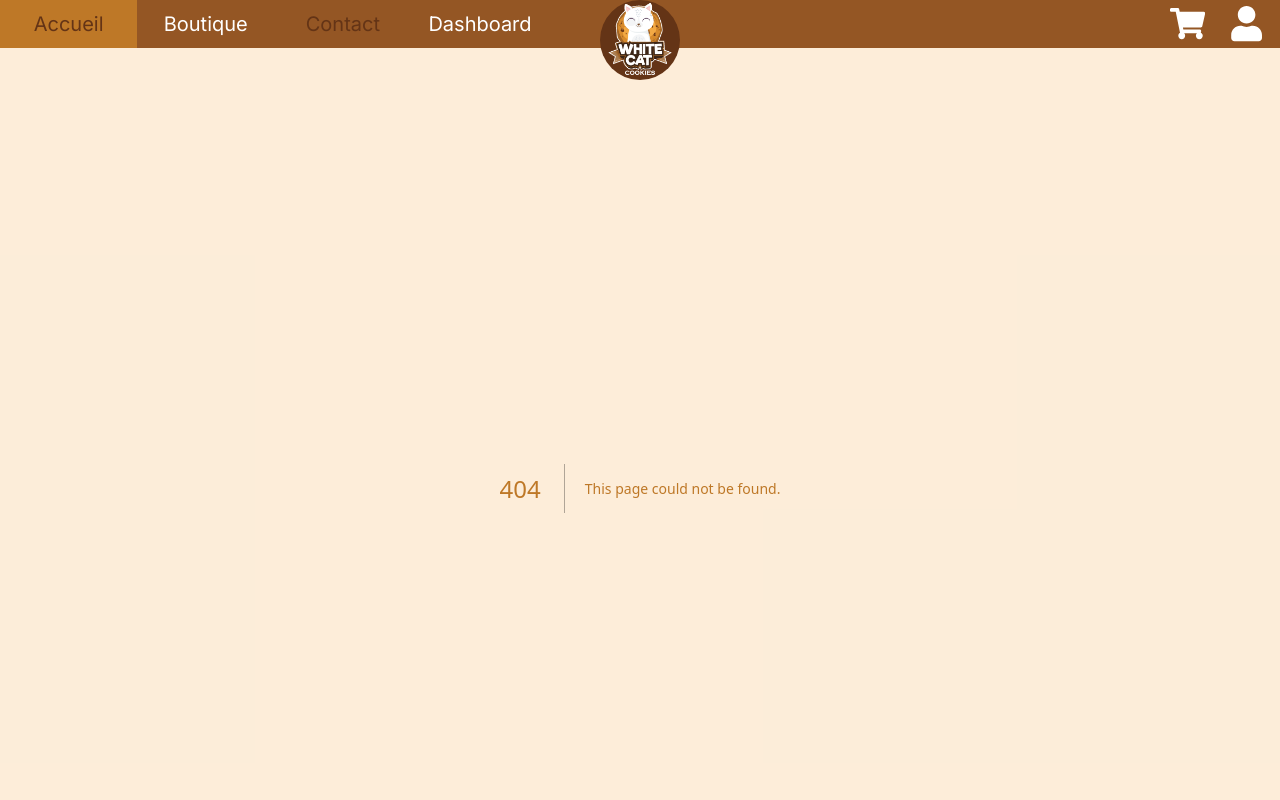
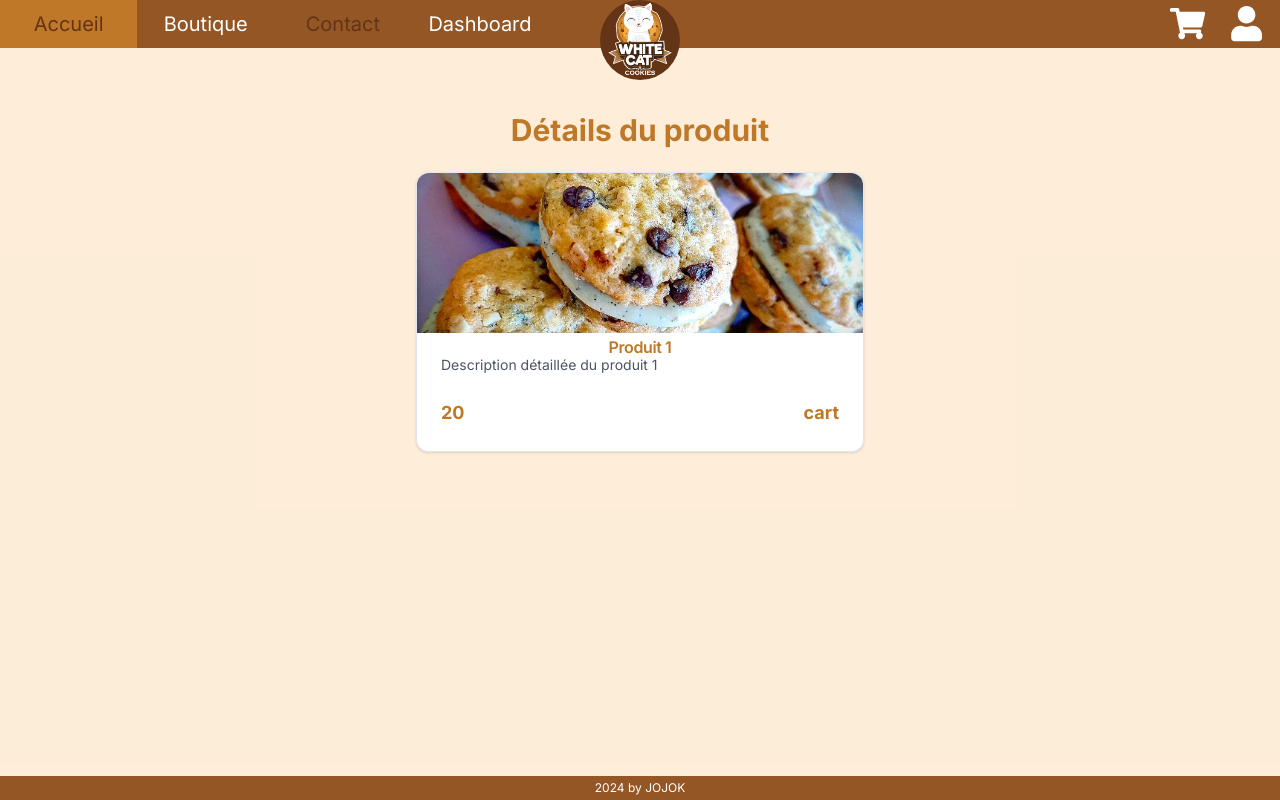
Before and after one commit to JOJOK63/W2C_Next_Prisma, a Next.js app: page /products/1 in a window 1280 px wide. Before the commit this address had no page. Shown: the top 800 px of the page. Built offline with nearby package versions, Linux system fonts and the light colour scheme.

Commit message:
try to correct vercel error

```diff
--- /dev/null
+++ b/src/app/(pages)/products/[id]/page.tsx
@@ -0,0 +1,52 @@
+import CardProductDetail from "@/components/products/CardProductDetails";
+
+async function getProductById(id: string) {
+    const products = [
+        {
+            id: 1,
+            name: "Produit 1",
+            description: "Description détaillée du produit 1",
+            image: "/products/17107.jpg",
+            price: 20,
+            weight : 2.2,
+            availability : "true"
+        },
+        {
+            id: 2,
+            name: "Produit 2",
+            description: "Description détaillée du produit 2",
+            image: "/products/cookies.jpg",
+            price: 25,
+            weight : 2.2,
+            availability : "true"
+        },
+        {
+            id: 3,
+            name: "Produit 3",
+            description: "Description détaillée du produit 3",
+            image: "/products/minis_cookies.jpg",
+            price: 30,
+            weight : 2.2,
+            availability : "true"
+        },
+    ];
+
+    return products.find((product) => product.id === parseInt(id));
+}
+
+export default async function ProductDetails({ params }: { params: { id: string } }) {
+    const product = await getProductById(params.id);
+
+    if (!product) {
+        return <h1>Produit non trouvé</h1>;
+    }
+
+    return (
+        <>
+            <h1 className="text-center text-3xl font-bold my-6 ">Détails du produit</h1>
+            <div className="flex justify-center">
+                <CardProductDetail product={product} />
+            </div>
+        </>
+    );
+}
--- a/src/app/(pages)/products/page.tsx
+++ b/src/app/(pages)/products/page.tsx
@@ -1,11 +1,112 @@
+import React from 'react';
 import CardProduct from "@/components/products/CardProduct";
-export default function Products(){
+import { Product } from "@/app/model/product";
+
+export default function Products() {
+    const products: Product[] = [
+        {
+            id: 1,
+            name: "Produit 1",
+            description: "Description détaillée du produit 1 zefazefazef az eazefazfazefzefazf zer azerazerzrazefazeaze fazefazefazef azefazefzefazefazefazefazefazefzaefazefze azere z zaerzedasrze rfrgre azerfazfz ",
+            image: "/products/17107.jpg",
+            price: 20,
+            weight: 2.2,
+            availability: "true"
+        },
+        {
+            id: 2,
+            name: "Produit 2",
+            description: "Description détaillée du produit 2 azeazefazefzea azefazefazefazfaze",
+            image: "/products/cookies.jpg",
+            price: 25,
+            weight: 2.2,
+            availability: "true"
+        },
+        {
+            id: 3,
+            name: "Produit 3",
+            description: "Description détaillée du produit 3 azfazefaezfazefazefaezf",
+            image: "/products/minis_cookies.jpg",
+            price: 30,
+            weight: 2.2,
+            availability: "true"
+        },
+        {
+            id: 3,
+            name: "Produit 3",
+            description: "Description détaillée du produit 3 azefazefazefazfazfazffazefaze zefa ze",
+            image: "/products/minis_cookies.jpg",
+            price: 30,
+            weight: 2.2,
+            availability: "true"
+        },
+        {
+            id: 3,
+            name: "Produit 3",
+            description: "Description détaillée du produit 3 azefazefazefa eazraze azraze aze",
+            image: "/products/minis_cookies.jpg",
+            price: 30,
+            weight: 2.2,
+            availability: "true"
+        },
+        {
+            id: 3,
+            name: "Produit 3",
+            description: "Description détaillée du produit 3 azefaefdsfaeze rzaeraze",
+            image: "/products/minis_cookies.jpg",
+            price: 30,
+            weight: 2.2,
+            availability: "true"
+        },
+        {
+            id: 3,
+            name: "Produit 3",
+            description: "Description détaillée du produit 3 azerfaez azeraze azer azer",
+            image: "/products/minis_cookies.jpg",
+            price: 30,
+            weight: 2.2,
+            availability: "true"
+        },
+        {
+            id: 3,
+            name: "Produit 3",
+            description: "Description détaillée du produit 3 azerazerazerazerazerzaraz ",
+            image: "/products/minis_cookies.jpg",
+            price: 30,
+            weight: 2.2,
+            availability: "true"
+        },
+        {
+            id: 3,
+            name: "Produit 3",
+            description: "Description détaillée du produit 3",
+            image: "/products/minis_cookies.jpg",
+            price: 30,
+            weight: 2.2,
+            availability: "true"
+        },
+        {
+            id: 3,
+            name: "Produit 3",
+            description: "Description détaillée du produit 3",
+            image: "/products/minis_cookies.jpg",
+            price: 30,
+            weight: 2.2,
+            availability: "true"
+        }
+    ];
+
     return (
-        <>
-            <h1>Nos produits</h1>
-            <div className="m-auto">
-                <CardProduct></CardProduct>
+        <div className="container mx-auto px-4 bg-red-700">
+            <h1 className="text-center text-3xl font-bold my-6 text-titleColor ">
+                Nos produits
+            </h1>
+            <div className="grid grid-cols-1 sm:grid-cols-2 md:grid-cols-3 lg:grid-cols-3
+                            gap-6 place-items-center justify-items-center">
+                {products.map((product) => (
+                    <CardProduct key={product.id} product={product} />
+                ))}
             </div>
-        </>
-    )
+        </div>
+    );
 }
--- a/src/components/products/CardProduct.tsx
+++ b/src/components/products/CardProduct.tsx
@@ -1,28 +1,51 @@
-import { Card, CardHeader, CardFooter, CardTitle, CardDescription, CardContent } from "@/components/ui/card" // Adaptez le chemin si nécessaire
-import Image from "next/image"
-export default function CardProduct(){
-    return(
-        <Card className="w-full max-w-md m-auto">
-            <CardHeader className="p-0">
-                <div className="relative w-full h-20"> {/* Wrapper pour responsive */}
+'use client'
+import React from 'react';
+import Image from "next/image";
+import Link from "next/link";
+import { Card, CardHeader, CardFooter, CardTitle, CardDescription, CardContent } from "@/components/ui/card";
+import { Product } from "@/app/model/product";
+
+export default function CardProduct({ product }: { product: Product }) {
+    function coucou(){
+        alert("click on card " + product.id);
+    }
+
+    return (
+        <Link href={`/products/${product.id}`} className="w-full max-w-xs">
+            <Card className="w-ful h-full
+             max-h-96 flex flex-col overflow-hidden
+                            transition-transform duration-300 hover:shadow-lg">
+                <CardHeader className="p-0 relative w-full h-48">
                     <Image
-                        src="/products/17107.jpg" // Chemin de l'image
-                        alt="Image de la carte"
-                        layout="fill" // Image occupe tout l'espace du parent
-                        objectFit="cover" // Garde les proportions de l'image tout en remplissant l'espace
-                        className="rounded-t-xl" // Arrondir les coins supérieurs
+                        src={product.image}
+                        alt={product.name}
+                        width={300}  // Largeur fixe
+                        height={192}  // Hauteur fixe (48 * 4)
+                        className="object-cover"
+                        style={{
+                            width: '100%',
+                            height: '100%'
+                        }}
                     />
-                </div>
-                <CardTitle className="m-auto">Titre de la Carte</CardTitle>
+                </CardHeader>
 
-            </CardHeader>
-            <CardContent>
-                <CardDescription>Petite description sous l&#39;image.</CardDescription>
-            </CardContent>
-            <CardFooter className="flex justify-between">
-                <div>Price</div>
-                <div> Cart </div>
-            </CardFooter>
-        </Card>
-)
+                <CardTitle className="text-center text-titleColor my-2 px-4">
+                    {product.name}
+                </CardTitle>
+
+                <CardContent className="flex-grow px-4">
+                    <CardDescription className="text-sm text-textColor line-clamp-2">
+                        {product.description}
+                    </CardDescription>
+                </CardContent>
+
+                <CardFooter className="flex w-[90%] mx-auto justify-between items-center p-2">
+                    <span className="text-lg font-bold text-textColor">{product.price} €</span>
+                    <button onClick={coucou} className="bg-primary text-white px-3 py-1 rounded">
+                        Ajouter au panier
+                    </button>
+                </CardFooter>
+            </Card>
+        </Link>
+    );
 }
--- /dev/null
+++ b/src/components/products/CardProductDetails.tsx
@@ -0,0 +1,31 @@
+import { Card, CardHeader, CardFooter, CardTitle, CardDescription, CardContent } from "@/components/ui/card" // Adaptez le chemin si nécessaire
+import Image from "next/image"
+import {Product} from "@/app/model/product";
+
+export default function CardProductDetail({ product }: { product: Product }) {
+    return (
+            <Card className="w-[80%] m-auto max-w-md m-auto text-textColor">
+                <CardHeader className="p-0">
+                    <div className="relative w-full h-40"> {/* Wrapper pour responsive */}
+                        <Image
+                            src={product.image}
+                            alt={product.name}
+                            layout="fill" // Image occupe tout l'espace du parent
+                            objectFit="cover" // Garde les proportions de l'image tout en remplissant l'espace
+                            className="rounded-t-xl" // Arrondir les coins supérieurs
+                        />
+                    </div>
+                    <CardTitle className="text-center">{product.name}</CardTitle>
+                </CardHeader>
+                <CardContent>
+                    <CardDescription className="text-sm text-gray-600">
+                        {product.description}
+                    </CardDescription>
+                </CardContent>
+                <CardFooter className="flex justify-between items-center">
+                    <span className="text-lg font-bold">{product.price}</span>
+                    <span className="text-lg font-bold">cart</span>
+                </CardFooter>
+            </Card>
+    );
+}
```
Also changed, not shown: src/app/model/products.json (added, +29 -0 lines).
